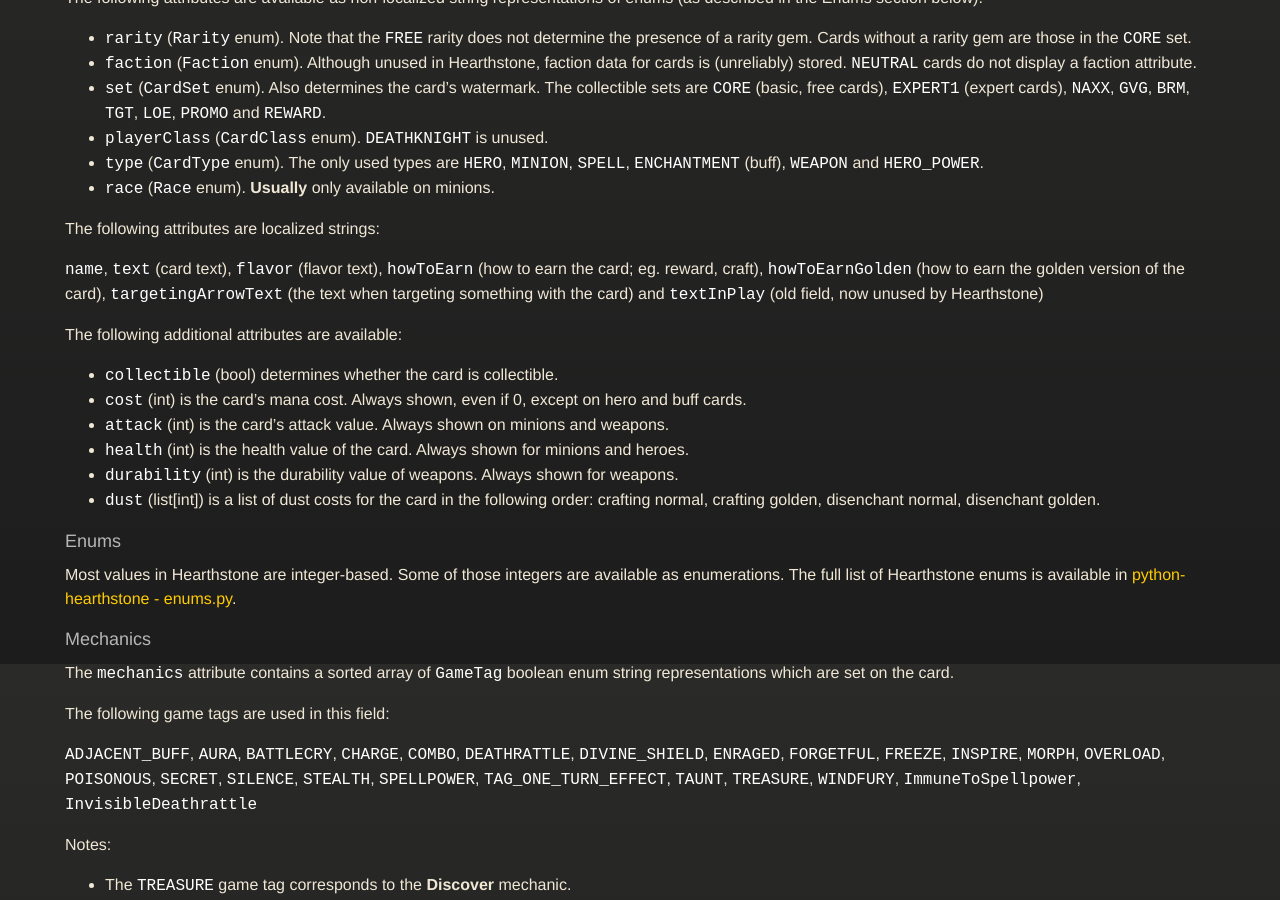
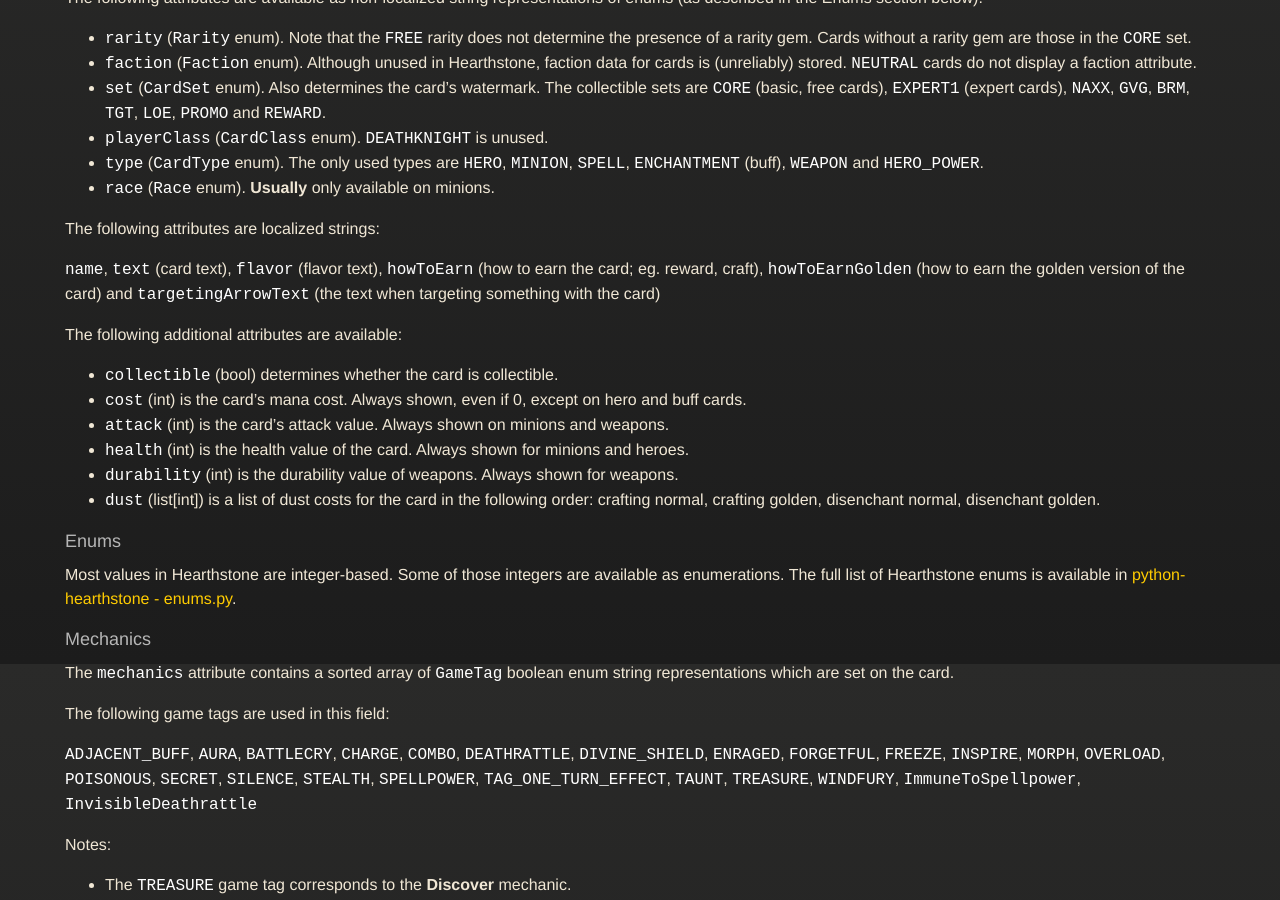
Before and after one commit to HearthSim/HearthstoneJSON.com, a Jekyll site: the page built from docs/cards.md, in a window 1280 px wide and 900 px high, scrolled down 1136 px. Built offline with Jekyll 4.4.1, drawn with Linux system fonts in a browser that asks for light colours.

Commit message:
Mark textInPlay as no longer supported

```diff
--- a/docs/cards.md
+++ b/docs/cards.md
@@ -41,8 +41,8 @@ The following attributes are localized strings:
 
   `name`, `text` (card text), `flavor` (flavor text), `howToEarn` (how to earn
   the card; eg. reward, craft), `howToEarnGolden` (how to earn the golden
-  version of the card), `targetingArrowText` (the text when targeting something
-  with the card)  and `textInPlay` (old field, now unused by Hearthstone)
+  version of the card) and `targetingArrowText` (the text when targeting
+  something with the card)
 
 The following additional attributes are available:
 
```
Also changed, not shown: _includes/changelog.md (+1 -0 lines).
